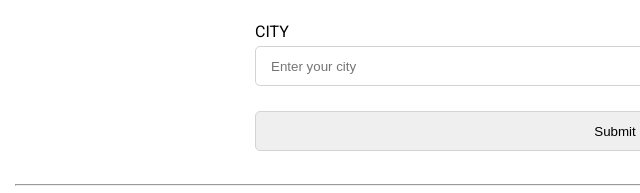
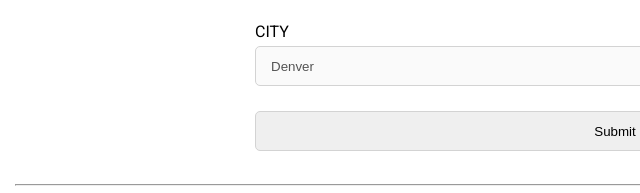
Before and after one commit to jarrettkong/restaurant-searcher, a website: page static/index.html in a window 1280 px wide. Shown: the part 214-407 px from the top of the page, 25-665 px from the left. Drawn offline with Linux system fonts and the light colour scheme.

Commit message:
Forced Denver to city query

```diff
--- a/static/index.html
+++ b/static/index.html
@@ -22,7 +22,7 @@
         </div>
         <div class="form-wrapper">
           <label for="city-name">City</label>
-          <input name="city-name" type="text" id="city-name" placeholder="Enter your city">
+          <input name="city-name" type="text" id="city-name" value="Denver" placeholder="Enter your city" disabled>
         </div>
         <input type="submit">
       </form>
```
